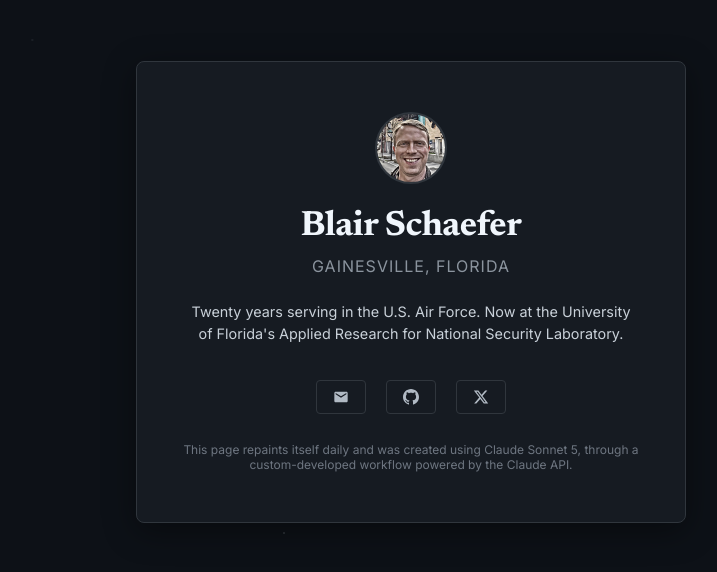
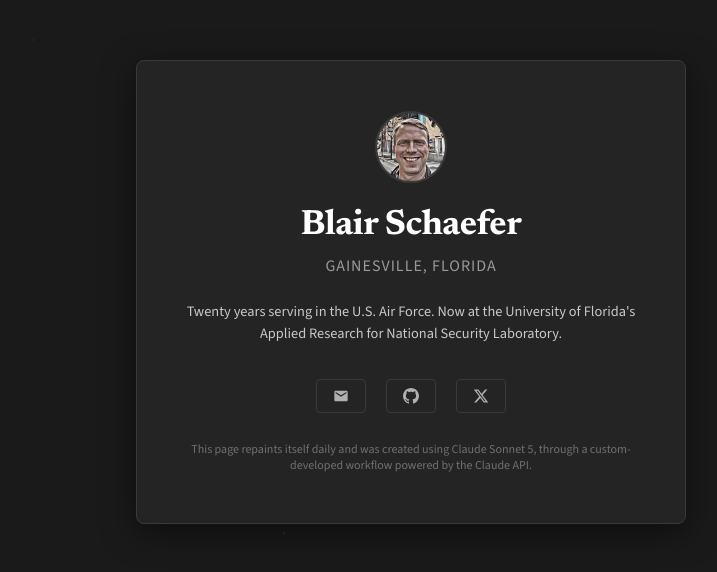
Before and after one commit to blairschaefer/schaefer.io, a plain HTML site: page index.html in a window 1280 px wide. Shown: the part 108-680 px from the top of the page, without its empty margins (229-946 px from the left). Drawn offline with nearby package versions, Linux system fonts and the light colour scheme.

Commit message:
chore(theme): daily rotation 2026-11-26

```diff
--- a/theme-history.json
+++ b/theme-history.json
@@ -1,10 +1,4 @@
 [
-  {
-    "date": "2026-08-14",
-    "palette": "rose-quartz",
-    "font": "space-grotesk",
-    "reasoning": "A soft, light palette paired with a geometric sans-serif for a fresh Friday feel after yesterday's organic serif combination."
-  },
   {
     "date": "2026-08-15",
     "palette": "midnight",
@@ -598,5 +592,11 @@
     "palette": "midnight",
     "font": "inter",
     "reasoning": "After several light/warm days, switching to a dark palette with a clean sans-serif creates contrast while avoiding recent selections."
+  },
+  {
+    "date": "2026-11-26",
+    "palette": "charcoal",
+    "font": "playfair-source",
+    "reasoning": "After midnight's darkness, charcoal offers a softer dark tone paired with elegant serif typography for visual sophistication."
   }
 ]
--- a/theme.css
+++ b/theme.css
@@ -1,47 +1,47 @@
 /*
  * theme.css — auto-rotated daily by .github/workflows/daily-theme.yml
- * Theme: "midnight" + "inter"
- * Last updated: 2026-11-25 UTC
+ * Theme: "charcoal" + "playfair-source"
+ * Last updated: 2026-11-26 UTC
  *
  * This file is overwritten by the automated daily theme rotation.
  * To change which themes are eligible, edit theme.json (not this file).
  */
 
-@import url('https://fonts.googleapis.com/css2?family=Inter:wght@400;500;700&display=swap');
+@import url('https://fonts.googleapis.com/css2?family=Playfair+Display:wght@500;700&family=Source+Sans+3:wght@400;500&display=swap');
 
 :root {
     /* Typography */
-    --font-heading: 'Inter', system-ui, sans-serif;
-    --font-body: 'Inter', system-ui, sans-serif;
+    --font-heading: 'Playfair Display', Georgia, serif;
+    --font-body: 'Source Sans 3', system-ui, sans-serif;
 
     /* Page */
-    --color-page-bg: #0d1117;
-    --color-text: #e6edf3;
+    --color-page-bg: #1a1a1a;
+    --color-text: #e8e8e8;
 
     /* Card */
-    --color-card-bg: #161b22;
-    --color-card-border: #30363d;
-    --color-card-shadow: rgba(0, 0, 0, 0.4);
+    --color-card-bg: #242424;
+    --color-card-border: #3a3a3a;
+    --color-card-shadow: rgba(0, 0, 0, 0.5);
 
     /* Avatar */
-    --color-avatar-bg: #21262d;
-    --color-avatar-bg-hover: #2d333b;
-    --color-avatar-border: #30363d;
-    --color-avatar-border-hover: #484f58;
+    --color-avatar-bg: #2e2e2e;
+    --color-avatar-bg-hover: #383838;
+    --color-avatar-border: #3a3a3a;
+    --color-avatar-border-hover: #525252;
 
     /* Text hierarchy */
-    --color-heading: #f0f6fc;
-    --color-subtitle: #8b949e;
-    --color-body: #c9d1d9;
-    --color-muted: #6e7681;
+    --color-heading: #ffffff;
+    --color-subtitle: #9a9a9a;
+    --color-body: #c8c8c8;
+    --color-muted: #707070;
 
     /* Links */
-    --color-link: #b1bac4;
+    --color-link: #b0b0b0;
     --color-link-hover: #ffffff;
-    --color-link-border: #30363d;
-    --color-link-border-hover: #6e7681;
-    --color-link-bg-hover: #21262d;
+    --color-link-border: #3a3a3a;
+    --color-link-border-hover: #707070;
+    --color-link-bg-hover: #2e2e2e;
 
     /* Decorative */
-    --color-floating: #30363d;
+    --color-floating: #3a3a3a;
 }
```
